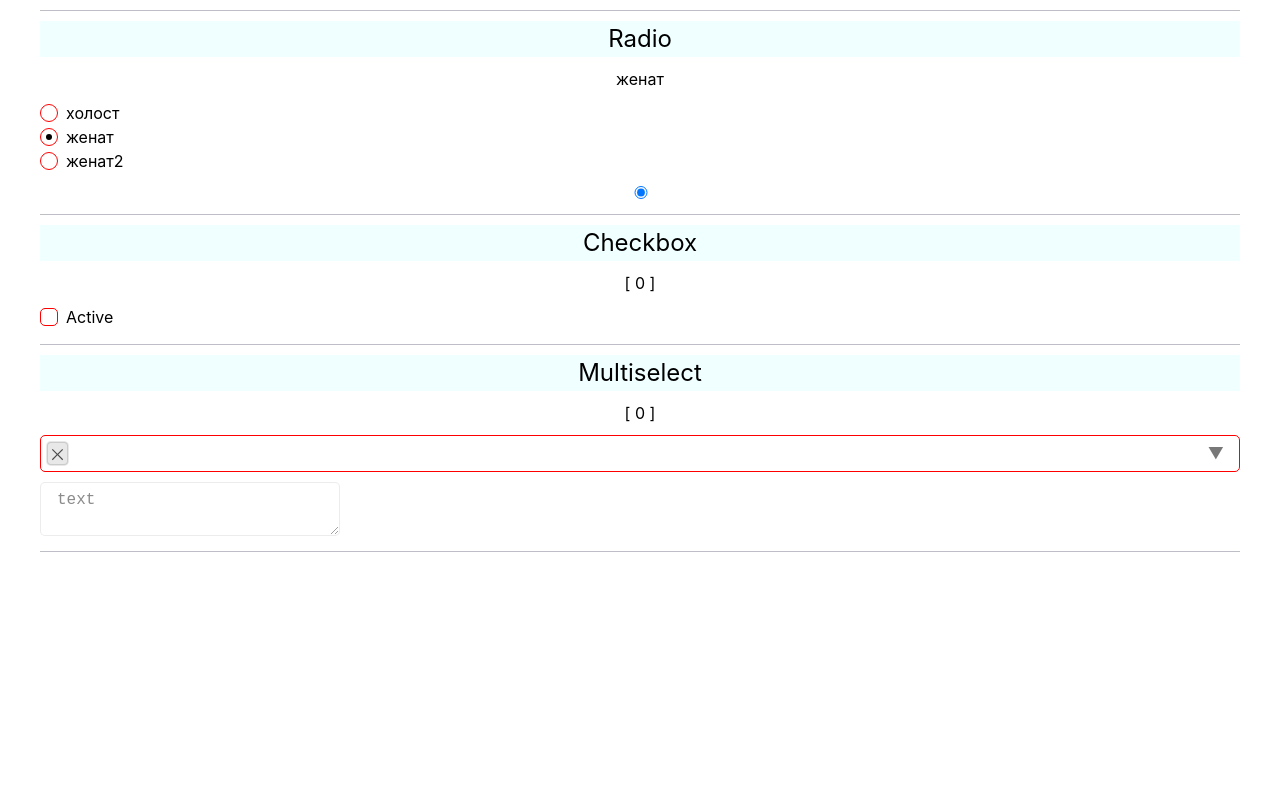
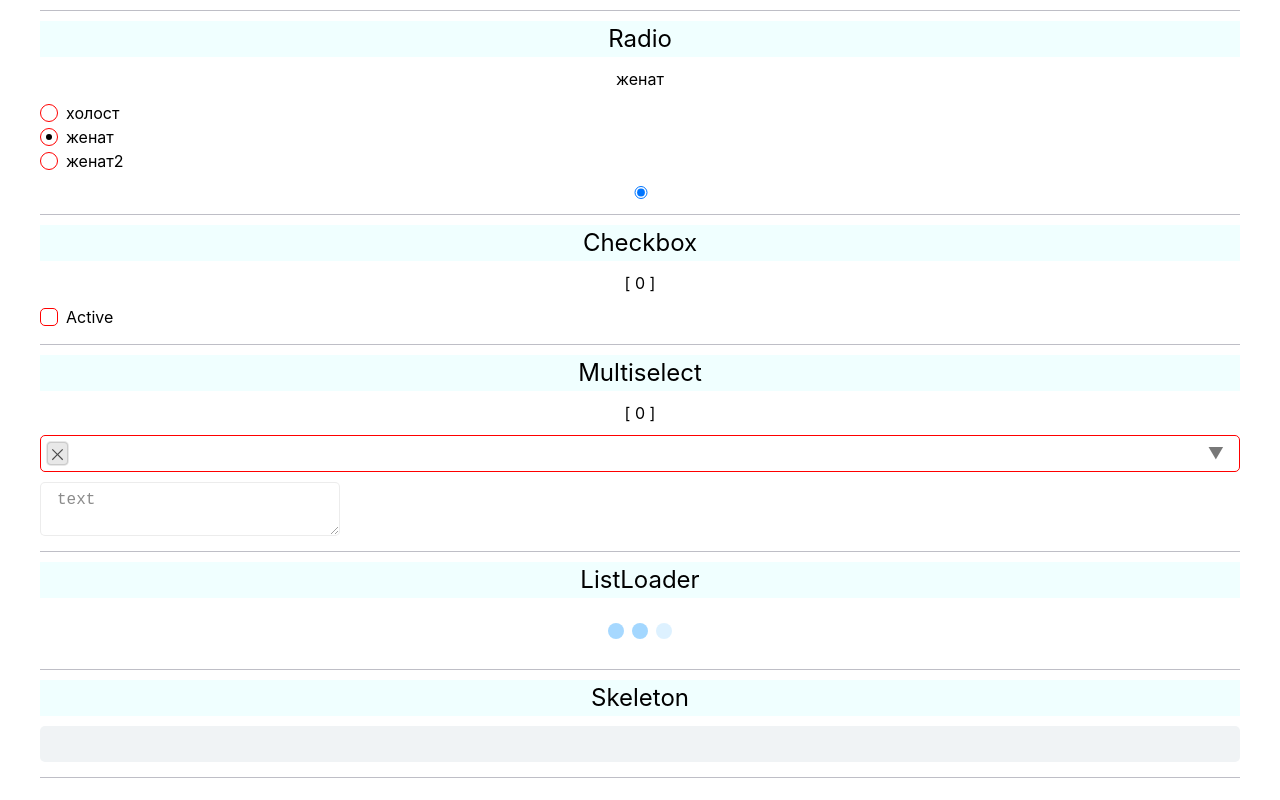
Before and after one commit to Smoren/vue3-hive-ui-kit, a Vue app: page / in a window 1280 px wide. Shown: the part 1311-2111 px from the top of the page. Before the commit the page ends 1903 px from the top, so only its background shows below. Built offline with nearby package versions, Linux system fonts and the light colour scheme.

Commit message:
HiveSekeleton and HiveListLoader init

```diff
--- a/src/App.vue
+++ b/src/App.vue
@@ -11,6 +11,8 @@ import HiveMultiselect from './components/hive-multiselect/hive-multiselect.vue'
 import HiveBadge from './components/hive-badge/hive-badge.vue';
 import { Option } from './common/types/select';
 import { useYearStore } from './stores/years';
+import HiveListLoader from './components/hive-list-loader/hive-list-loader.vue';
+import HiveSkeleton from './components/hive-skeleton/hive-skeleton.vue';
 
 const text = ref('text');
 const num = ref(0);
@@ -382,6 +384,12 @@ const log = (value: string) => {
         <hive-multiselect :options="yearList" v-model="multiselect" title-field="title" value-field="value" />
         <hive-textarea v-model="text" resize-direction="both" :style="{ width: '300px' }" disabled />
       </widget-wrapper>
+      <widget-wrapper title="ListLoader">
+        <hive-list-loader :visible="true" />
+      </widget-wrapper>
+      <widget-wrapper title="Skeleton">
+        <hive-skeleton :visible="true" />
+      </widget-wrapper>
     </div>
   </div>
 </template>
--- /dev/null
+++ b/src/components/hive-list-loader/hive-list-loader.vue
@@ -0,0 +1,60 @@
+<script lang="ts" setup>
+import { CommonProps } from '@/common/mixin/props';
+import { Mount, Unmount } from '@/common/mixin/emits';
+import { useOnMount } from '@/common/hooks/use-mount';
+
+export interface Props extends CommonProps {
+  visible?: boolean;
+}
+
+withDefaults(defineProps<Props>(), {
+  visible: false,
+});
+
+type Emit = Mount & Unmount;
+const emit = defineEmits<Emit>();
+useOnMount(emit);
+</script>
+
+<template>
+  <div v-if="visible" class="loader-wrapper">
+    <span class="loader"></span>
+  </div>
+</template>
+
+<style lang="scss" scoped>
+$loader-spinner: #6bbfff;
+$loader-main: #b0ddff6c;
+
+.loader {
+  width: 16px;
+  height: 16px;
+  border-radius: 50%;
+  display: block;
+  margin: 15px auto;
+  position: relative;
+  background: $loader-main;
+  box-shadow: -24px 0 $loader-main, 24px 0 $loader-main;
+  box-sizing: border-box;
+  animation: shadowPulse 2s linear infinite;
+
+  &-wrapper {
+    width: 100%;
+  }
+}
+
+@keyframes shadowPulse {
+  33% {
+    background: $loader-main;
+    box-shadow: -24px 0 $loader-spinner, 24px 0 $loader-main;
+  }
+  66% {
+    background: $loader-spinner;
+    box-shadow: -24px 0 $loader-main, 24px 0 $loader-main;
+  }
+  100% {
+    background: $loader-main;
+    box-shadow: -24px 0 $loader-main, 24px 0 $loader-spinner;
+  }
+}
+</style>
--- /dev/null
+++ b/src/components/hive-skeleton/hive-skeleton.vue
@@ -0,0 +1,46 @@
+<script lang="ts" setup>
+import { CommonProps } from '@/common/mixin/props';
+import { Mount, Unmount } from '@/common/mixin/emits';
+import { useOnMount } from '@/common/hooks/use-mount';
+
+export interface Props extends CommonProps {
+  visible?: boolean;
+}
+
+withDefaults(defineProps<Props>(), {
+  visible: false,
+});
+
+type Emit = Mount & Unmount;
+const emit = defineEmits<Emit>();
+useOnMount(emit);
+</script>
+
+<template>
+  <div v-if="visible" class="loader-wrapper">
+    <div class="skeleton skeleton-button"></div>
+  </div>
+</template>
+
+<style lang="scss" scoped>
+@import '@/assets/variables.scss';
+
+.skeleton {
+  animation: skeleton-loading 1s linear infinite alternate;
+}
+
+@keyframes skeleton-loading {
+  0% {
+    background-color: hsl(200, 20%, 80%);
+  }
+  100% {
+    background-color: hsl(200, 20%, 95%);
+  }
+}
+
+.skeleton-button {
+  width: 100%;
+  height: 36px;
+  border-radius: var(--border-radius, $border-radius);
+}
+</style>
```
